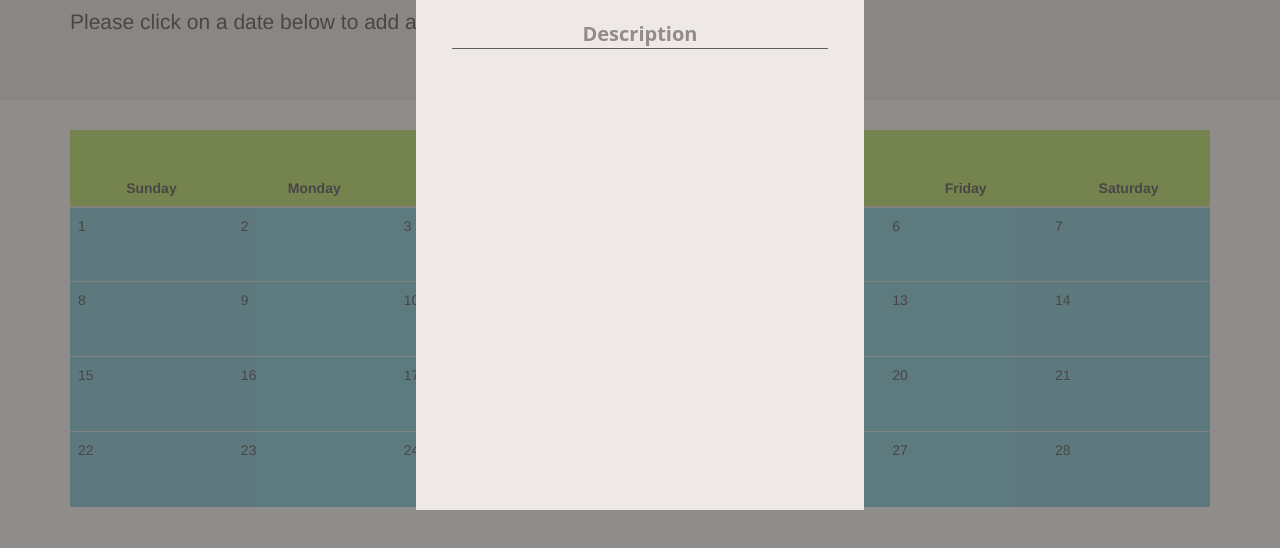
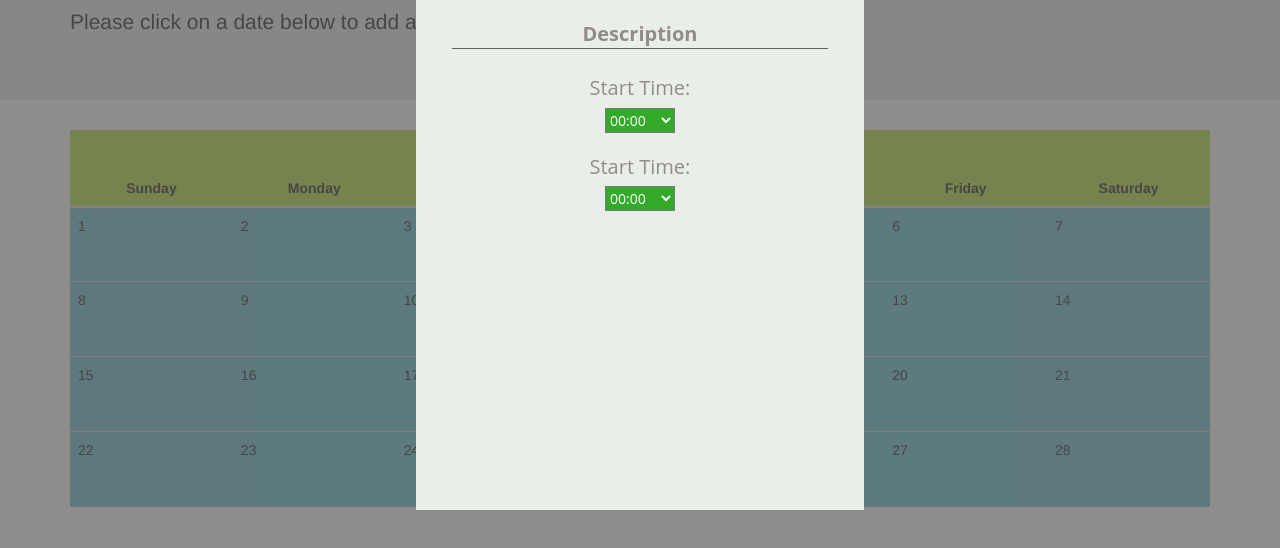
Before and after one commit to anujp41/CalendarApp, a React app: page / in a window 1280 px wide. Shown: the part 140-688 px from the top of the page. Built offline with nearby package versions, Linux system fonts and the light colour scheme.

Commit message:
created genTimeArray to generate arrays of time in modal

```diff
--- a/CalendarFrontEnd/app/Calendar.js
+++ b/CalendarFrontEnd/app/Calendar.js
@@ -1,5 +1,4 @@
 import React, { Component } from 'react';
-import moment from 'moment';
 import './Calendar.css';
 import CalendarEventModal from './CalendarEventModal';
 
--- a/CalendarFrontEnd/app/CalendarEventModal.css
+++ b/CalendarFrontEnd/app/CalendarEventModal.css
@@ -20,7 +20,7 @@
 .containerModal {
   margin: auto;
   text-align: center;
-  background-color: #efe8e8;
+  background-color: #e9efe8;
   font-family: 'Open Sans', sans-serif;
   width: 35vw;
   color: white;
@@ -65,6 +65,15 @@
   transform: translateY(-5px);
 }
 
-/* .input:valid + .label-text {
-  transform: translateY(-5px);
-} */
+.start-date {
+  display: block;
+  margin-bottom: -15px;
+}
+
+.start-dropdown {
+  margin-top: 25px;
+  width: 70px;
+  height: 25px;
+  background-color: #33aa2a;
+  color: white;
+}
--- a/CalendarFrontEnd/app/CalendarEventModal.js
+++ b/CalendarFrontEnd/app/CalendarEventModal.js
@@ -6,18 +6,44 @@ class CalendarEventModal extends Component {
   constructor() {
     super();
     this.handleChange = this.handleChange.bind(this);
+    this.genTimeArray = this.genTimeArray.bind(this);
     this.state = {
       name: '',
       description: '',
       eventDate: '',
-      startTime: '',
-      endTime: ''
+      startTime: null,
+      endTime: null
     }
   }
 
   handleChange(event) {
     const target = event.target;
     this.setState({ [target.name]: target.value });
+  }
+
+  genTimeArray(startTime=0) {
+
+    //inner function created as this is only ingested within genTimeArray method
+    function checkNumLength(num) {
+      const numStr = num.toString();
+      return numStr.length < 2 ? 0+numStr : numStr;
+    }
+
+    const times = []; //set up array to store time in 30min increments
+
+    if (startTime !== 0) {
+      const timeArr = startTime.split(':').map(numStr => parseInt(numStr));
+      startTime = (timeArr[0]*60)+(timeArr[1]);
+    }
+
+    for (let i = startTime; i <= 24*60; i=i+30) {
+      const hour = Math.floor(i/60);
+      const min = i-(hour*60);
+      const currTime = `${checkNumLength(hour)}:${checkNumLength(min)}`;
+      times.push(currTime);
+    }
+
+    return times;
   }
 
   render() {
@@ -31,13 +57,29 @@ class CalendarEventModal extends Component {
         <button className='cancelbtn' onClick={()=>this.props.toggleModal()}>Cancel</button>
         <div className='container containerModal'>
           <form className='formBody' autoComplete="off" onSubmit={this.handleSubmit}>
+
             <div className='formfield'>
               <input required className="input" type="text" name="name" value={name} onChange={this.handleChange}/>
               <label className="label-text">Name</label>
             </div>
+
             <div className='formfield'>
               <input required className="input" type="text" name="description" value={description} onChange={this.handleChange}/>
               <label className="label-text">Description</label>
+            </div>
+
+            <div className='time-dropdown'>
+              <div className='label-text'>Start Time:</div>
+              <select className='start-dropdown' onChange={this.handleChange}>
+                  {this.genTimeArray().map((time, idx) => <option key={idx}>{time}</option>)}
+                </select>
+            </div>
+
+            <div className='time-dropdown'>
+              <div className='label-text'>Start Time:</div>
+              <select className='start-dropdown' onChange={this.handleChange}>
+                  {this.genTimeArray().map((time, idx) => <option key={idx}>{time}</option>)}
+                </select>
             </div>
 
             {/* <button className='button' type="submit" value="submit">Submit</button> */}
--- a/package.json
+++ b/package.json
@@ -14,7 +14,6 @@
   "dependencies": {
     "body-parser": "^1.18.3",
     "express": "^4.16.3",
-    "moment": "^2.22.2",
     "morgan": "^1.9.0",
     "react": "^16.4.1",
     "react-dom": "^16.4.1",
```
Also changed, not shown: 1 other file.
